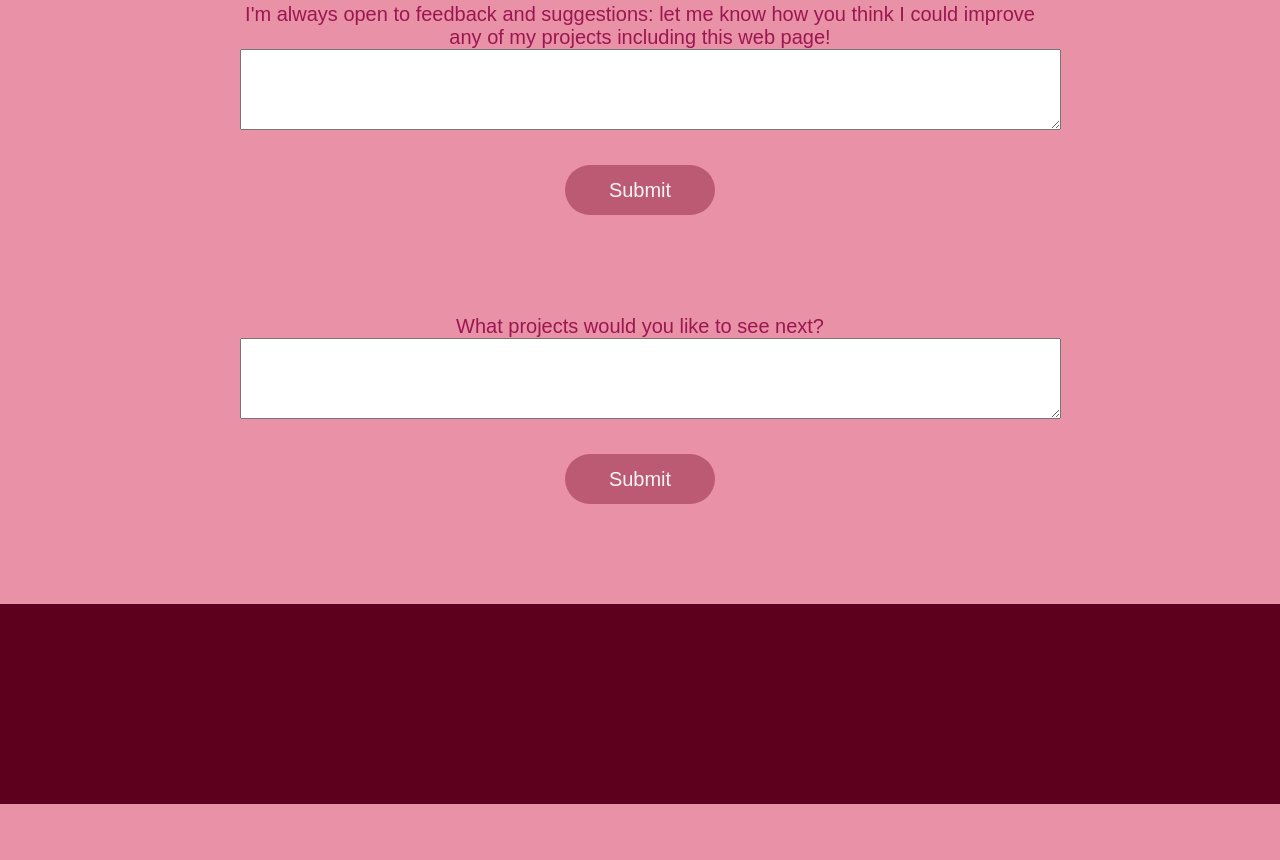
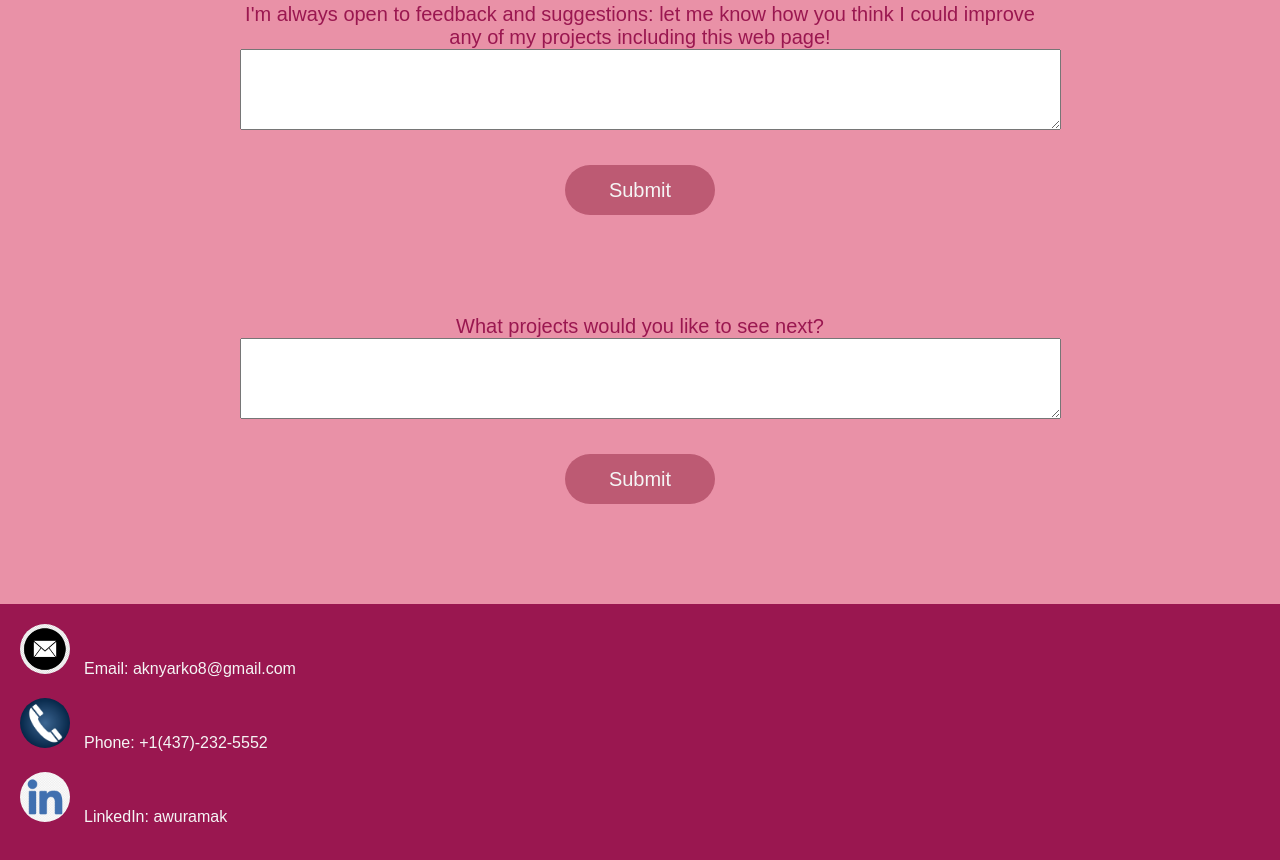
Before and after one commit to Awurama-N/awuramanyarko, a plain HTML site: page portfolio.html in a window 1280 px wide. Shown: the part 3866-4726 px from the top of the page. Before the commit the page ends 4670 px from the top, so only its background shows below. Drawn offline with Linux system fonts and the light colour scheme; a web font is replaced by a local one.

Commit message:
contact section

```diff
--- a/portfolio.html
+++ b/portfolio.html
@@ -123,9 +123,27 @@
     <input id="submit" type="submit" name="submit-feedback" value="Submit" />
             </form>
     </main>
-    <footer>
-        <!-- contact section -->
+    <footer id="contact-info" class="contact-container">
+        <div class="contact-item">
+            <a href="mailto:aknyarko8@gmail.com" target="_blank">
+                <img class="contact-img" src="email icon.jpeg" alt="email icon" />
+                <span class="contact-label">Email: aknyarko8@gmail.com</span>
+            </a>
+        </div>
+        <div class="contact-item">
+            <a href="tel:+14372325552">
+                <img class="contact-img" src="phone.png" alt="phone icon" />
+                <span class="contact-label">Phone: +1(437)-232-5552</span>
+            </a>
+        </div>
+        <div class="contact-item">
+            <a href="https://www.linkedin.com/in/awuramak/" target="_blank">
+                <img class="contact-img" src="Linkedin-logokground.png" alt="LinkedIn icon" />
+                <span class="contact-label">LinkedIn: awuramak</span>
+            </a>
+        </div>
     </footer>
+
     <script src="animation.js"></script>
 </body>
 </html>
--- a/stylesheet.css
+++ b/stylesheet.css
@@ -371,10 +371,42 @@ input[type="submit"]:hover {
 }
 
 
+.contact-container {
+  background-color: #9A1750;
+  margin-top: 20px; /* Reduced top margin */
+  padding: 20px; /* Adjusted padding for both top and sides */
+  text-align: left; /* Align text to the left within the footer */
+}
 
+.contact-item {
+  margin-bottom: 20px; /* Add spacing between contact items */
+  display: flex; /* Display items horizontally */
+  align-items: center; /* Align items vertically to the center */
+}
 
+.contact-img {
+  width: 50px;
+  height: 50px;
+  border-radius: 50%;
+  margin-right: 10px; /* Add some spacing between icon and label */
+}
 
+.contact-label {
+  color: whitesmoke;
+  font-family: 'overpass', sans-serif;
+  font-size: 16px;
+  display: inline; /* Display the labels in-line with the icons */
+  margin-top: 5px; /* Add spacing between icon and label */
+}
 
+.contact-item a {
+  text-decoration: none; /* Remove underlines from links */
+  color: whitesmoke; /* Change link color */
+}
+
+.contact-item a:hover {
+  color: #e991a7; /* Change link color on hover */
+}
 
 
 
```
Also changed, not shown: Linkedin-logokground.png (added), linkedin-logo-linkedin-icon-transparent-free-png.webp (deleted), phone icon.jpeg (deleted), phone.png (added), 1 other file.
